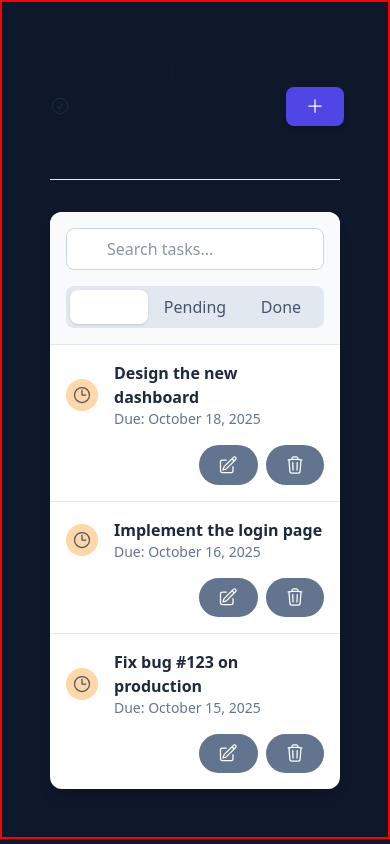
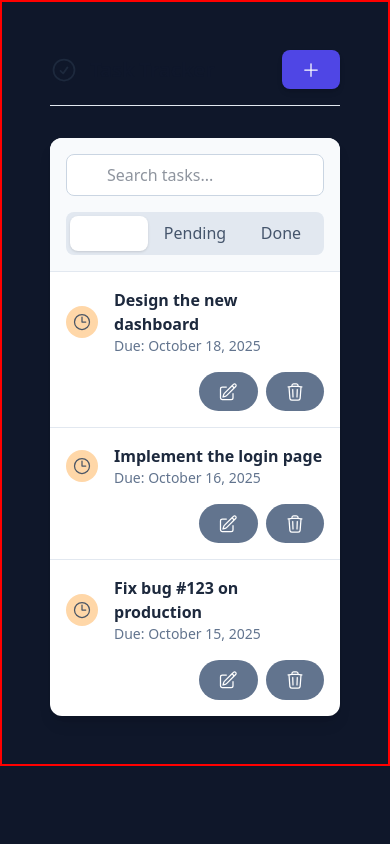
Before and after one commit to prajwalsiwa/Mini-Task-Tracker, a React (Vite) app: page / in a window 390 px wide. Built offline with nearby package versions, Linux system fonts and the light colour scheme; some icons are missing.

Commit message:
feat: make header responsive

```diff
--- a/src/components/Header.tsx
+++ b/src/components/Header.tsx
@@ -6,25 +6,24 @@ interface HeaderProps {
 }
 
 function Header({ onAddTask }: HeaderProps) {
-  const handleAddTask = () => {
-    onAddTask();
-  };
+
   return (
-    <header className="flex items-center justify-between pb-4 border-b border-slate-200 dark:border-slate-700">
+   <header className="flex flex-wrap items-center justify-between gap-4 pb-4 border-b border-slate-200 dark:border-slate-700">
   <div className="flex items-center gap-3">
-        <LogoIcon className="h-8 w-8 text-brand-primary" />
-        <h1 className="text-2xl md:text-3xl font-bold text-slate-900 dark:text-white">
+    <LogoIcon className="h-7 w-7 sm:h-8 sm:w-8 text-brand-primary" />
+    <h1 className="!text-xl sm:!text-2xl md:!text-3xl font-bold text-slate-900 dark:text-white">
       Task Tracker
     </h1>
   </div>
   <button
     onClick={onAddTask}
-        className="flex items-center gap-2 px-4 py-2 bg-brand-primary text-white font-semibold rounded-lg shadow-md hover:bg-brand-secondary focus:outline-none focus:ring-2 focus:ring-offset-2 focus:ring-brand-secondary focus:ring-offset-slate-100 dark:focus:ring-offset-slate-900 transition-all duration-200"
+    className="flex items-center gap-2 px-3 py-2 sm:px-4 sm:py-2 bg-brand-primary text-white font-semibold rounded-lg shadow-md
+      hover:bg-brand-secondary focus:outline-none focus:ring-2 focus:ring-offset-2
+      focus:ring-brand-secondary focus:ring-offset-slate-100 dark:focus:ring-offset-slate-900
+      transition-all duration-200"
   >
     <PlusIcon className="w-5 h-5" />
-        <span className="hidden sm:inline" onClick={handleAddTask}>
-          Add Task
-        </span>
+    <span className="hidden sm:inline">Add Task</span>
   </button>
 </header>
   );
```
Lines whose indentation alone changed are shown as unchanged.
